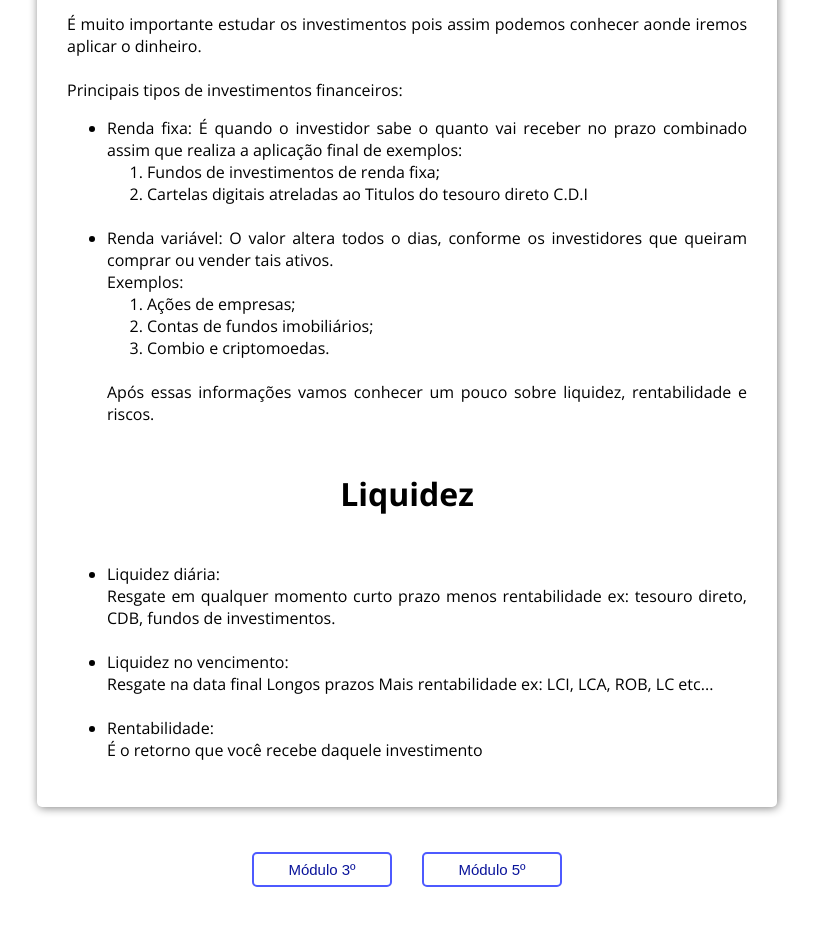
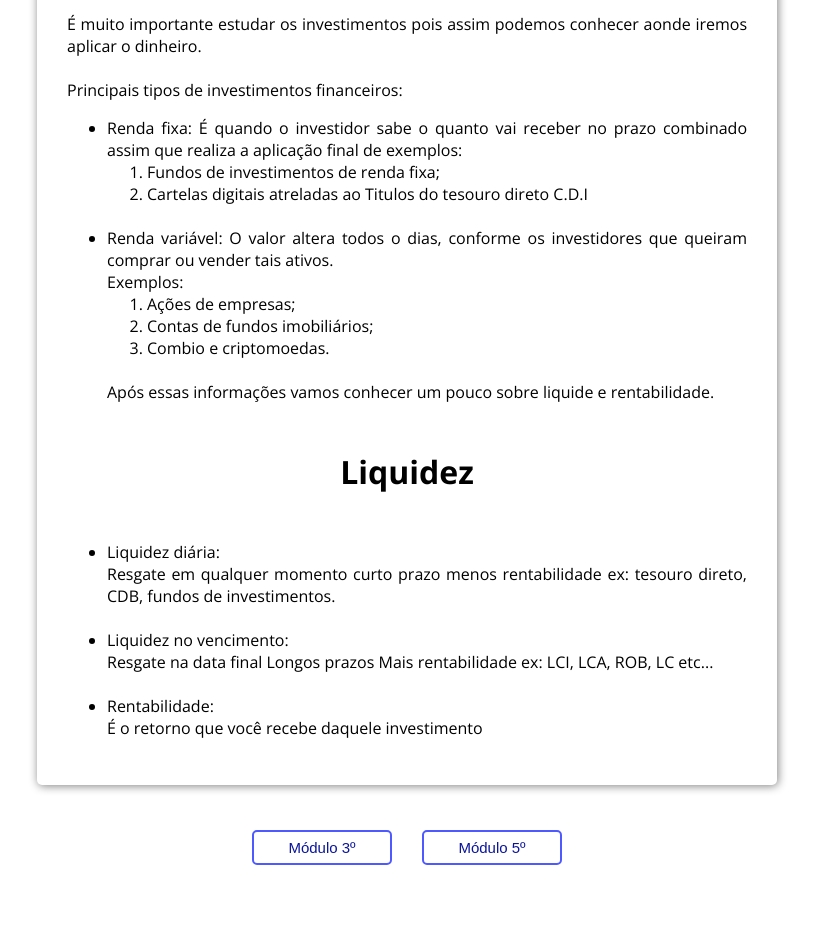
Before and after one commit to BRrendoDev/Contabilidade_3, a plain HTML site: page modue4.html in a window 1280 px wide. Shown: the part 849-1774 px from the top of the page, without its empty margins (233-1048 px from the left). Drawn offline with nearby package versions, Linux system fonts and the light colour scheme.

Commit message:
Atualizar o modue4.html

```diff
--- a/modue4.html
+++ b/modue4.html
@@ -70,7 +70,7 @@
                                 <li>Contas de fundos imobiliários;</li>
                                 <li>Combio e criptomoedas.</li>
                             </ol><br>
-                            Após essas informações vamos conhecer um pouco sobre liquidez, rentabilidade e riscos.
+                            Após essas informações vamos conhecer um pouco sobre liquide e rentabilidade.
                         </li>
                     </ul>
                 </div>
```
